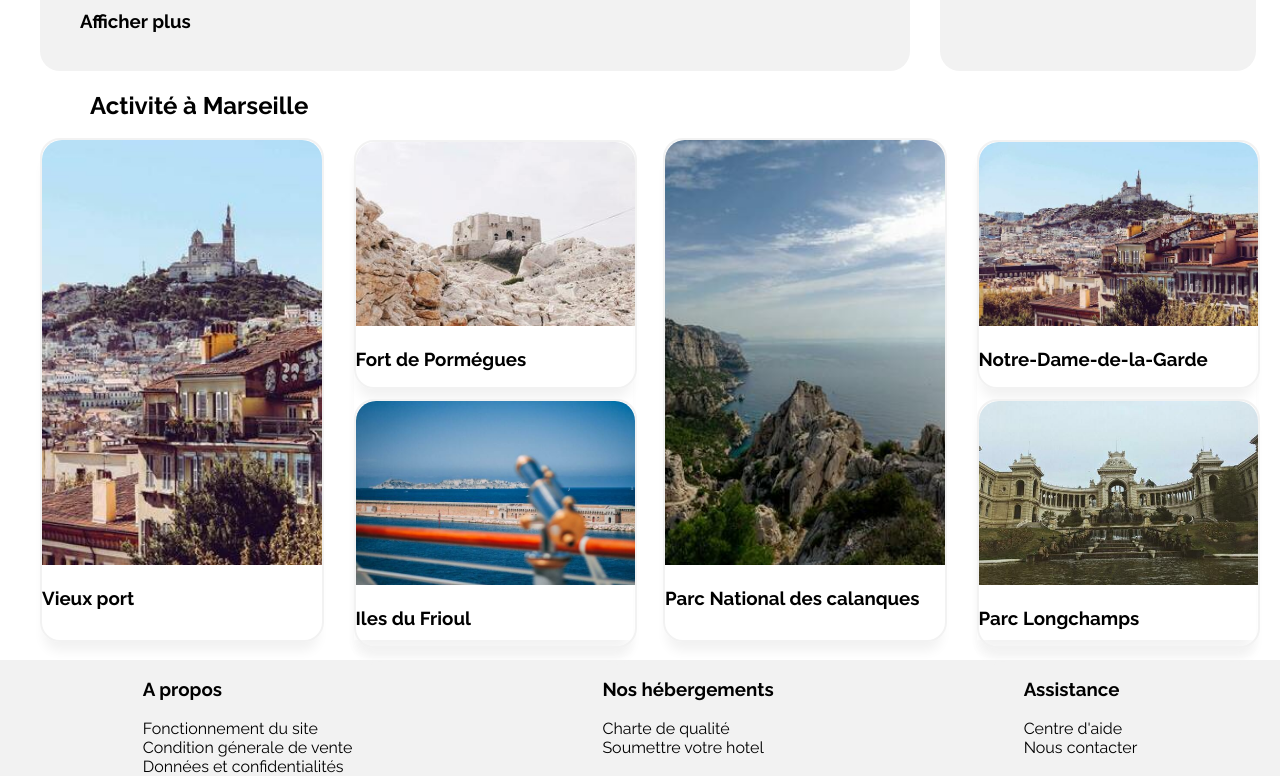
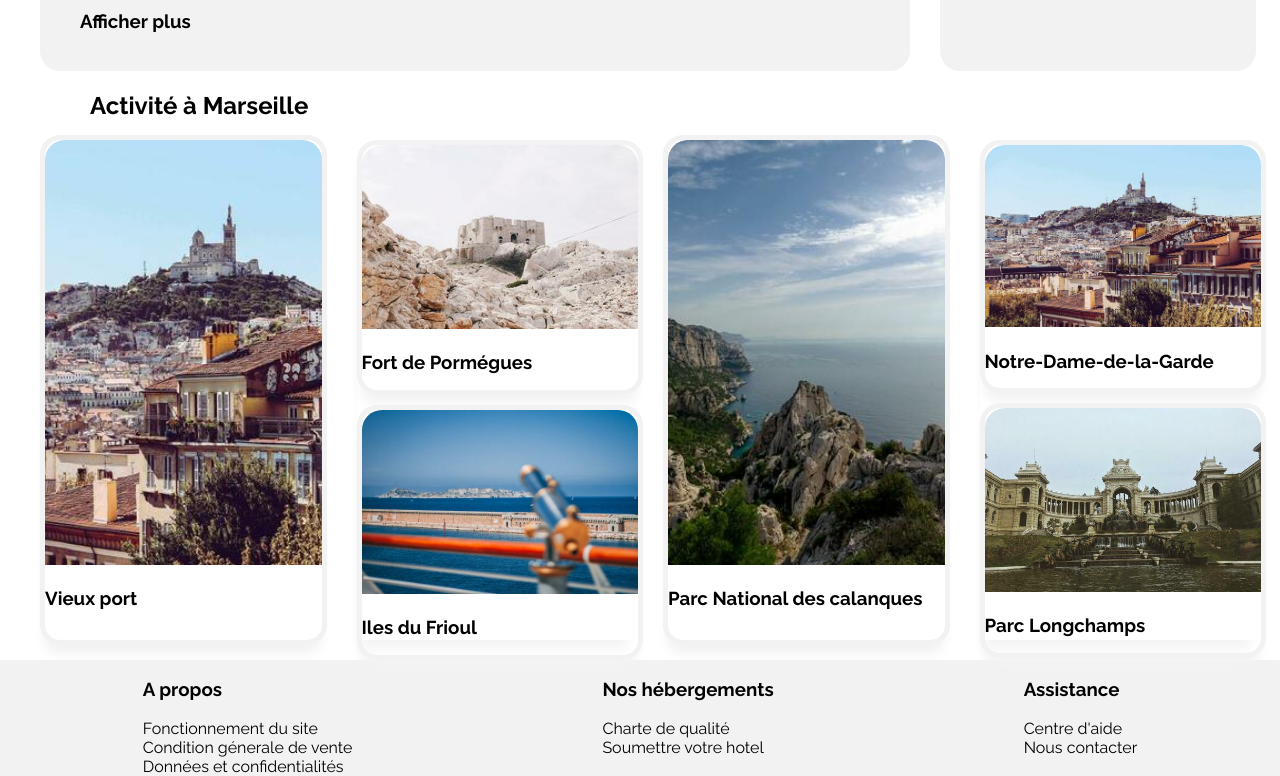
Before and after one commit to webservicesfrance/P2_shehzad_qaiser, a plain HTML site: page index.html in a window 1280 px wide. Shown: the part 968-1744 px from the top of the page. Drawn offline with Linux system fonts and the light colour scheme.

Commit message:
amelioration des bordures

```diff
--- a/style.css
+++ b/style.css
@@ -340,7 +340,7 @@ aside {
 }
 .vignietteA {
     background-color: white;
-    border-radius: 15px;
+    border-radius: 20px;
     display: flex;
     flex-direction: row;
     gap: 10px;
@@ -428,7 +428,7 @@ aside {
 .hotel-section2 {
     height: 100%;
     border-radius: 20px;
-    border: #f2f2f2 2px solid;
+    border: #f2f2f2 5px solid;
     text-align: left;
     box-shadow: -1px 14px 12px -5px #f2f2f2;
     width: 25%;
@@ -454,7 +454,7 @@ aside {
     gap: 2%;
     height: 100%;
     text-align: left;
-    box-shadow: -1px 14px 12px -5px #f2f2f2;
+    box-shadow: -1px 14px 12px -5px #f3f3f3;
     width: 25%;
 }
 
@@ -462,9 +462,9 @@ aside {
     width: 100%;
     height: 49%;
     border-radius: 20px;
-    border: #f2f2f2 2px solid;
+    border: #f2f2f2 5px solid;
     text-align: left;
-    box-shadow: -1px 14px 12px -5px #f2f2f2;
+    box-shadow: -1px 14px 12px -5px #f3f3f3;
     display: flex;
     flex-direction: column;
 }
```
Also changed, not shown: index.html (+1 -0 lines).
